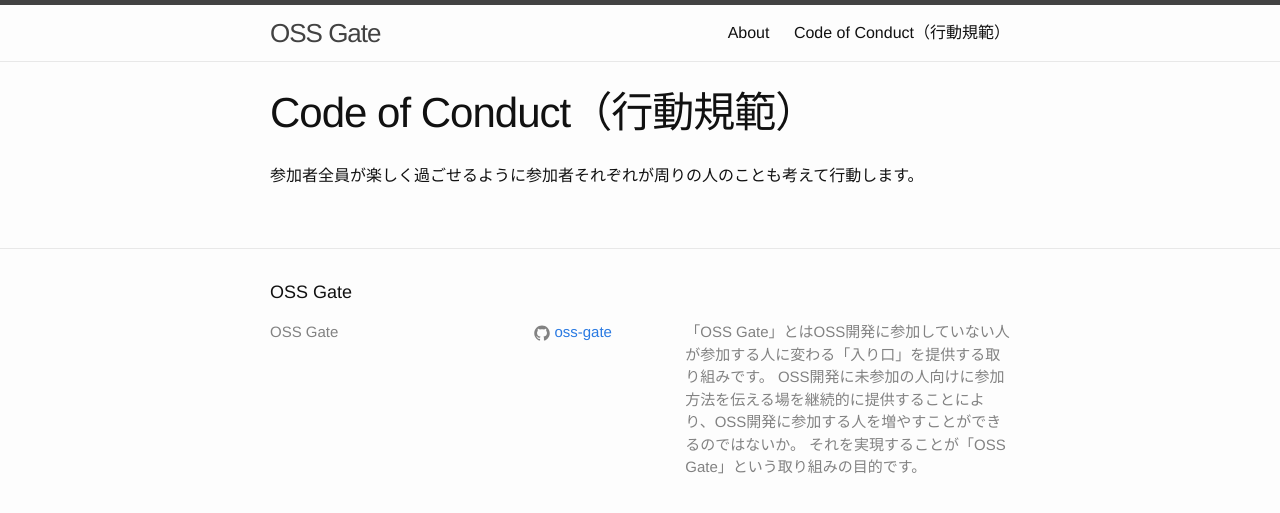
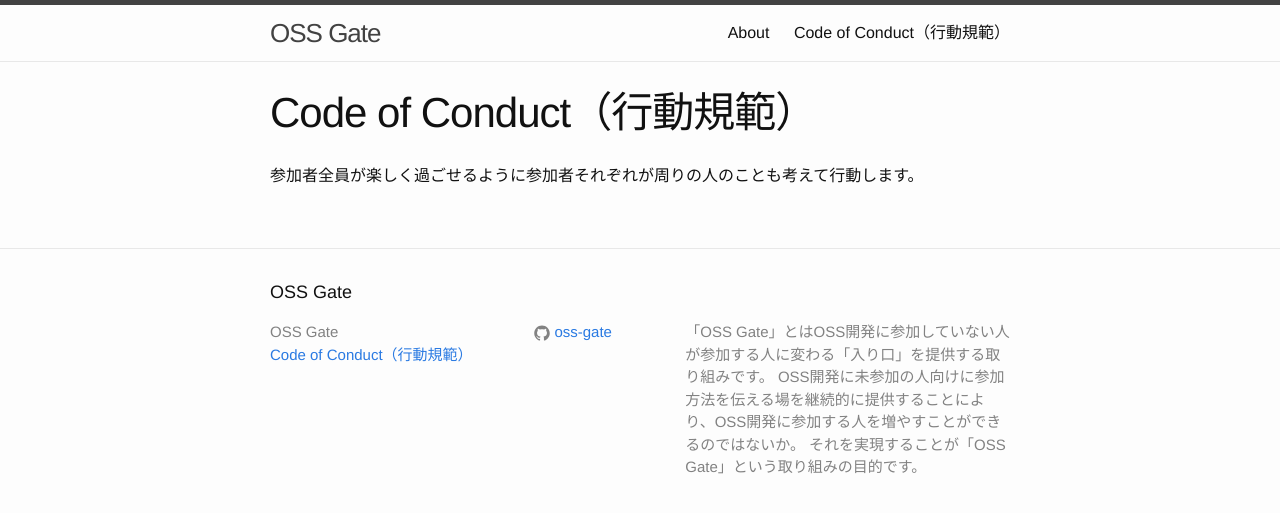
Before and after one commit to oss-gate/oss-gate.github.io, a Jekyll site: the page built from code-of-conduct.md, in a window 1280 px wide. Shown: the top 513 px of the page. Built offline with Jekyll 4.4.1, drawn with Linux system fonts in a browser that asks for light colours.

Commit message:
Add a link to Code of Conduct into footer

```diff
--- a/_includes/footer.html
+++ b/_includes/footer.html
@@ -11,6 +11,7 @@
           {% if site.email %}
           <li><a href="mailto:{{ site.email }}">{{ site.email }}</a></li>
           {% endif %}
+          <li><a href="code-of-conduct/">Code of Conduct（行動規範）</a></li>
         </ul>
       </div>
 
```
